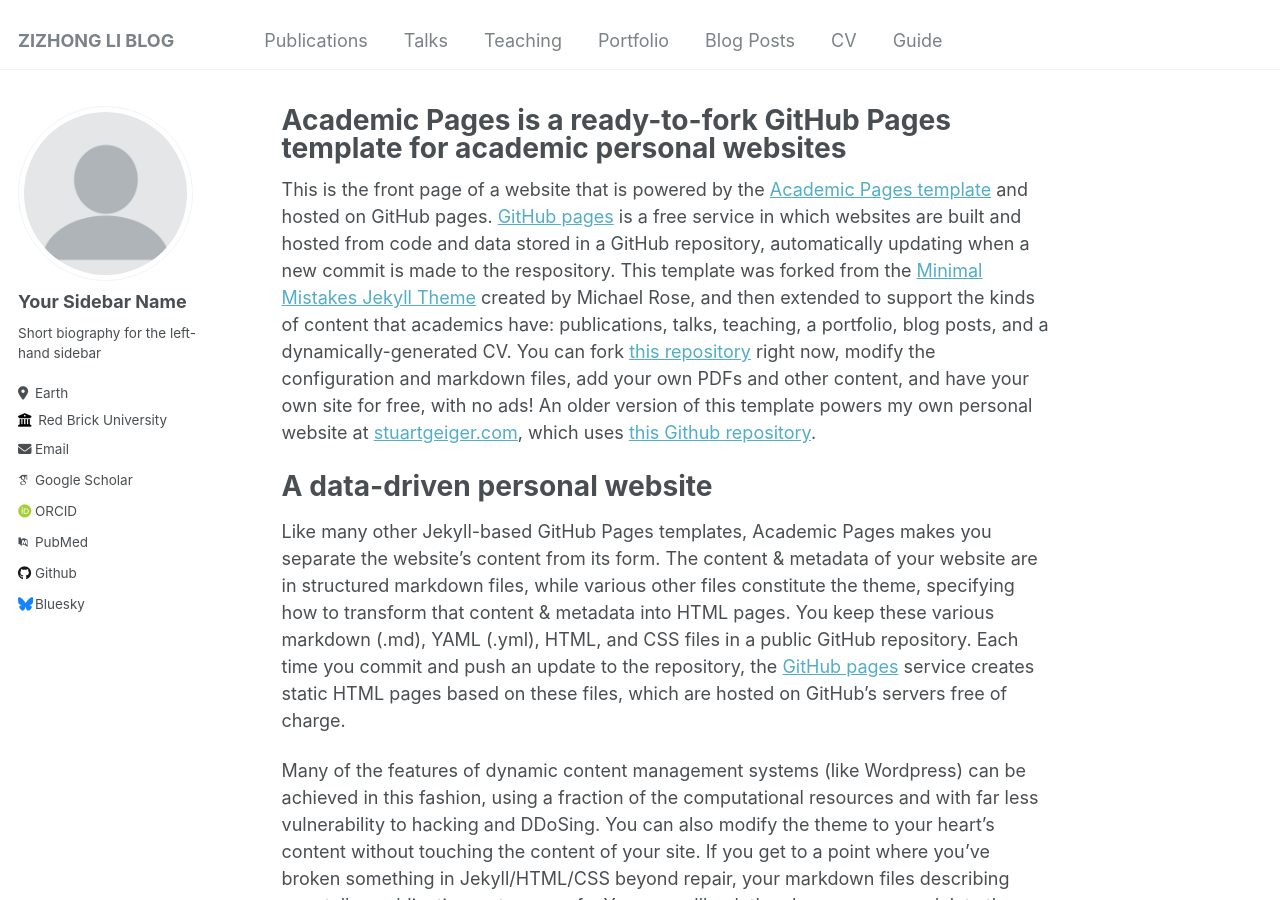
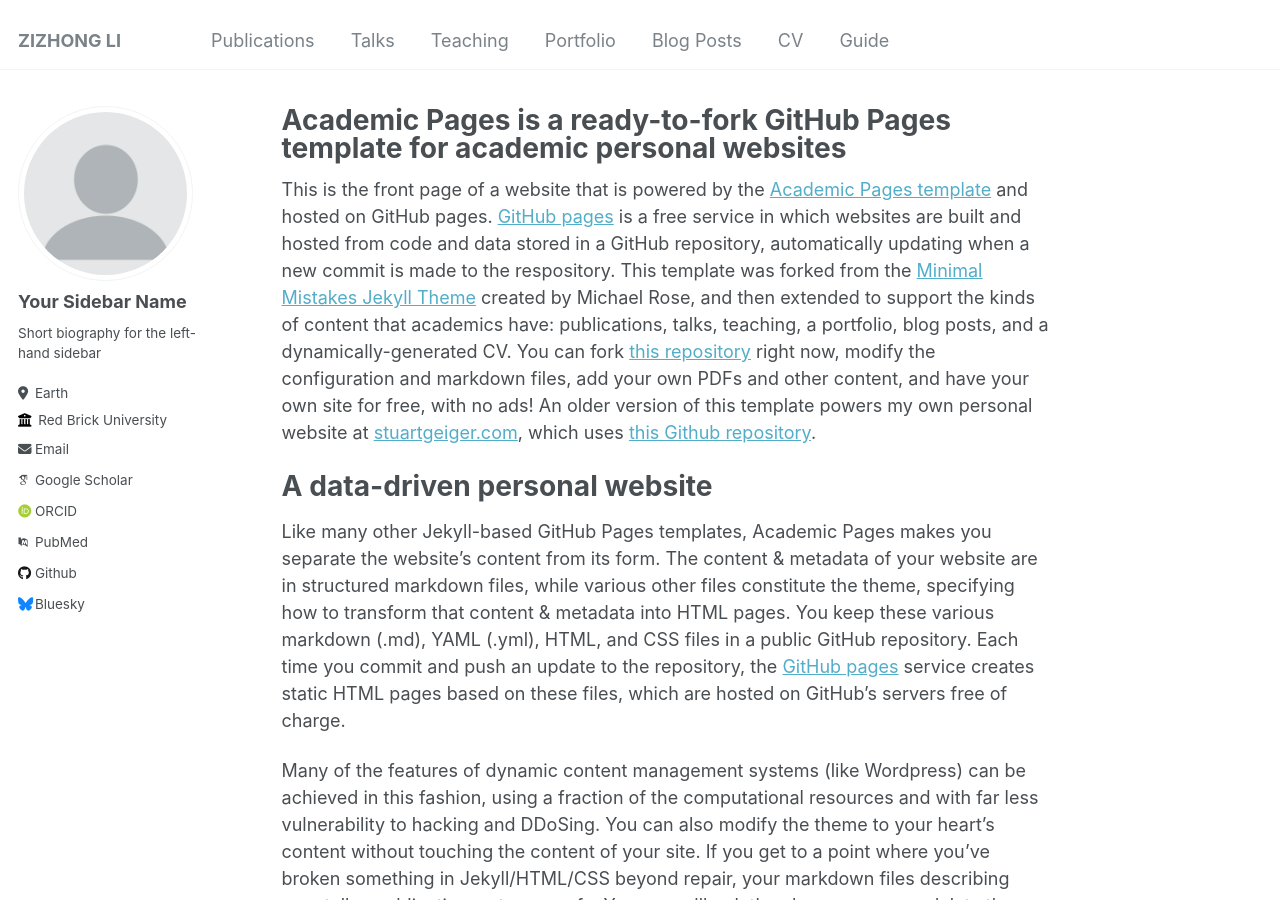
Before and after one commit to lizizhong/lizizhong.github.io, a Jekyll site: the page built from _pages/about.md, in a window 1280 px wide and 900 px high. Built offline with Jekyll 4.4.1, drawn with Linux system fonts in a browser that asks for light colours; some web fonts are replaced.

Commit message:
Update _config.yml

```diff
--- a/_config.yml
+++ b/_config.yml
@@ -8,7 +8,7 @@
 
 # Basic Site Settings
 locale                   : "en-US"
-title                    : "ZIZHONG LI BLOG"
+title                    : "ZIZHONG LI"
 title_separator          : "-"
 name                     : &name "Zizhong Li"
 description              : &description "personal description"
```
